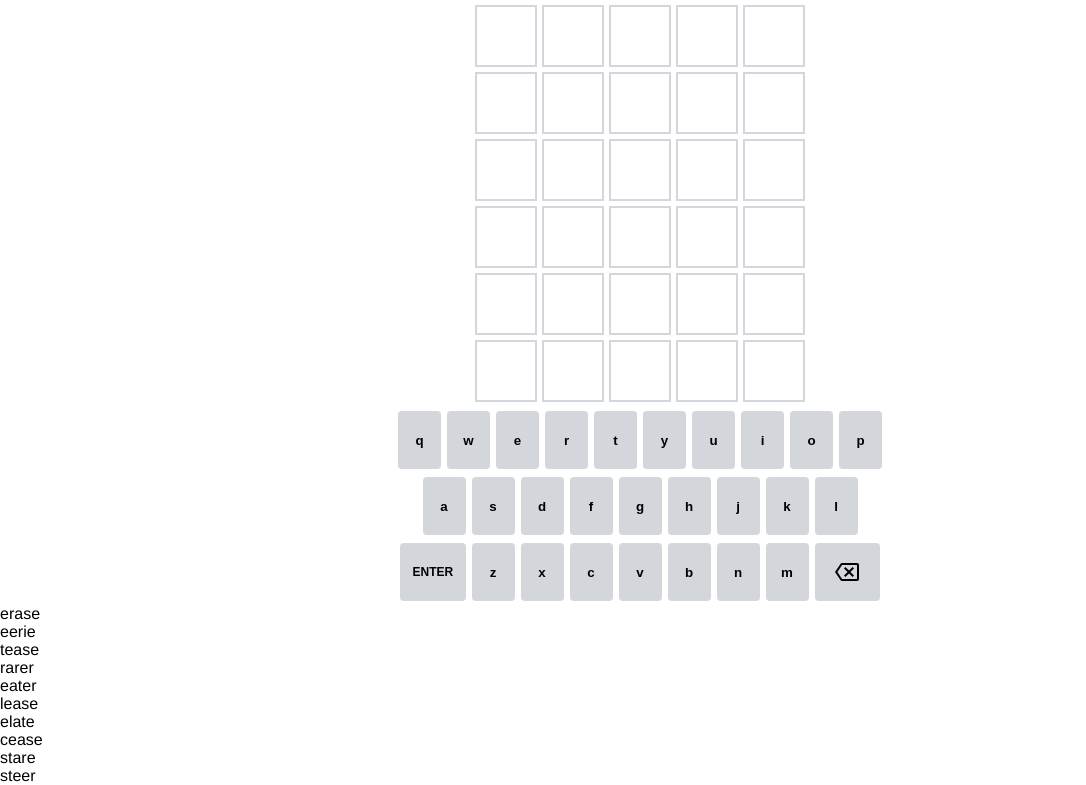
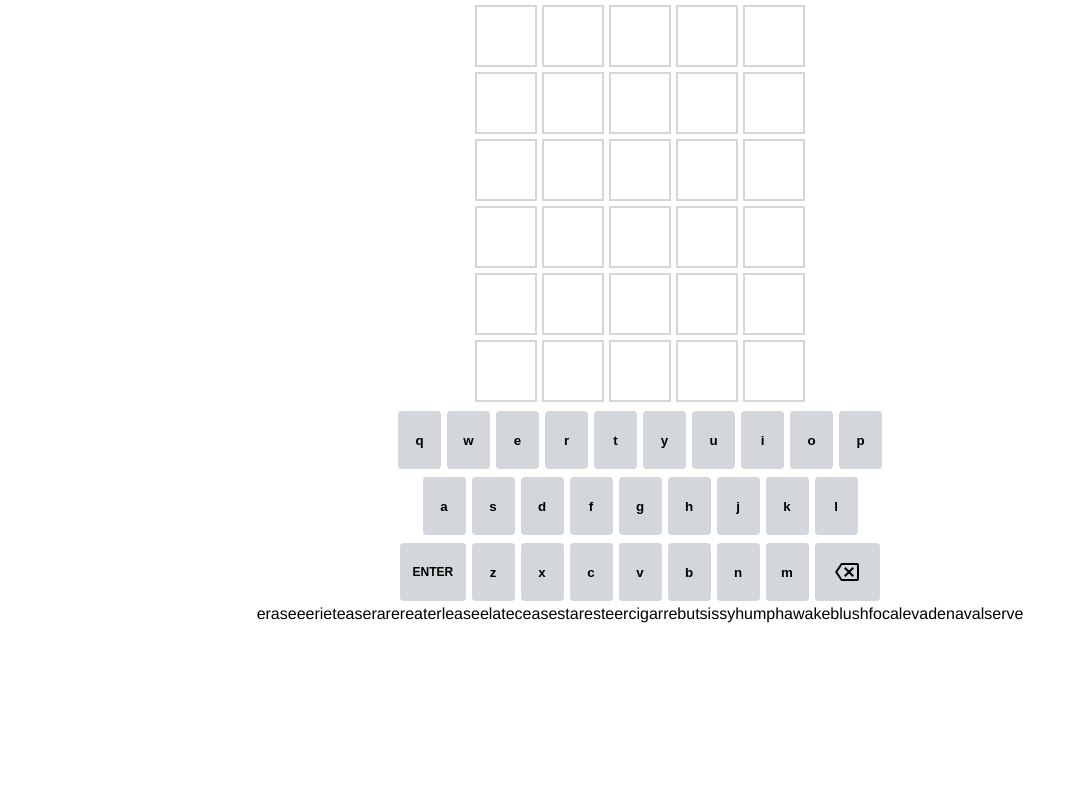
Before and after one commit to csaye/wordle-solver, a Next.js app: page / in a window 1280 px wide. Shown: the top 785 px of the page, without its empty margins (0-1086 px from the left). Built offline with nearby package versions, Linux system fonts and the light colour scheme.

Commit message:
Improve word view styling.

```diff
--- a/styles/pages/Index.module.css
+++ b/styles/pages/Index.module.css
@@ -88,6 +88,17 @@
   font-size: 12px;
 }
 
+.words {
+  display: flex;
+  justify-content: center;
+}
+
+.guesses, .answers {
+  display: flex;
+  align-items: center;
+  justify-content: center;
+}
+
 @keyframes pop {
   0%, 100% {
     transform: scale(1);
```
